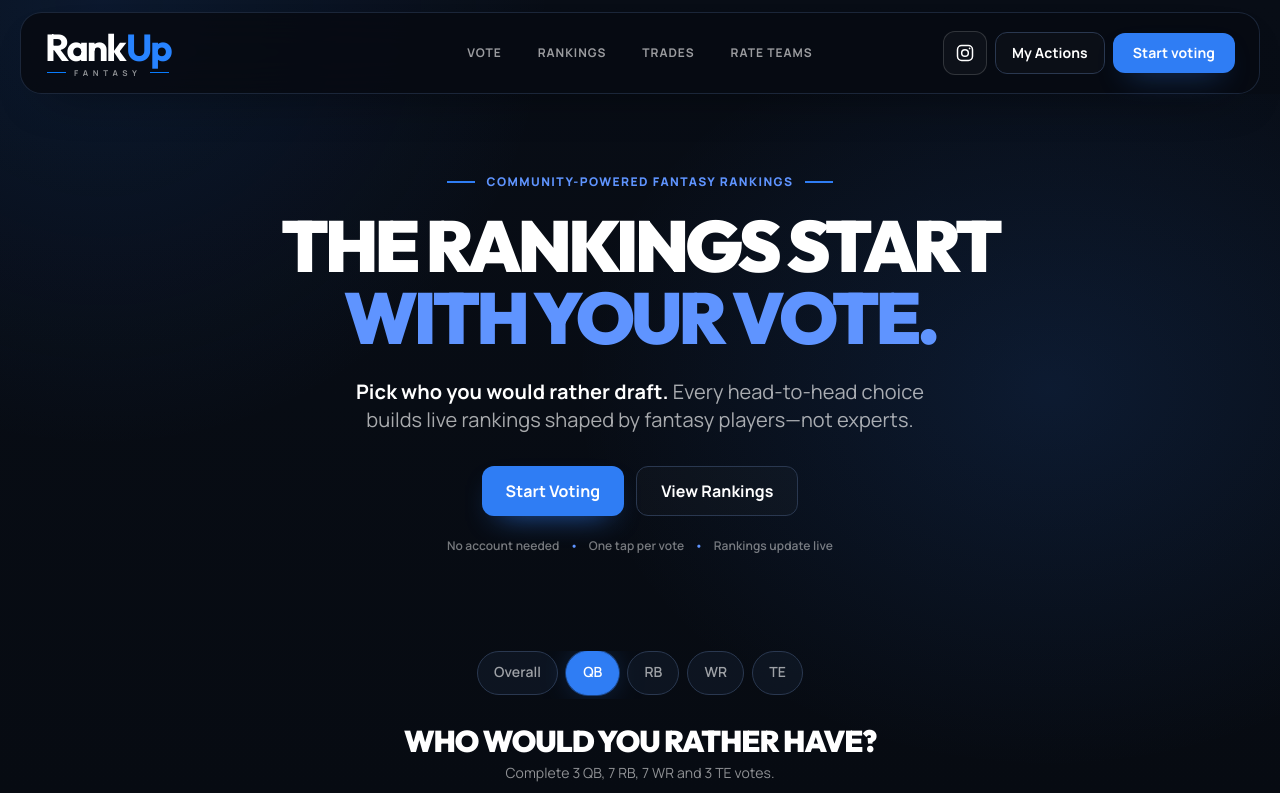
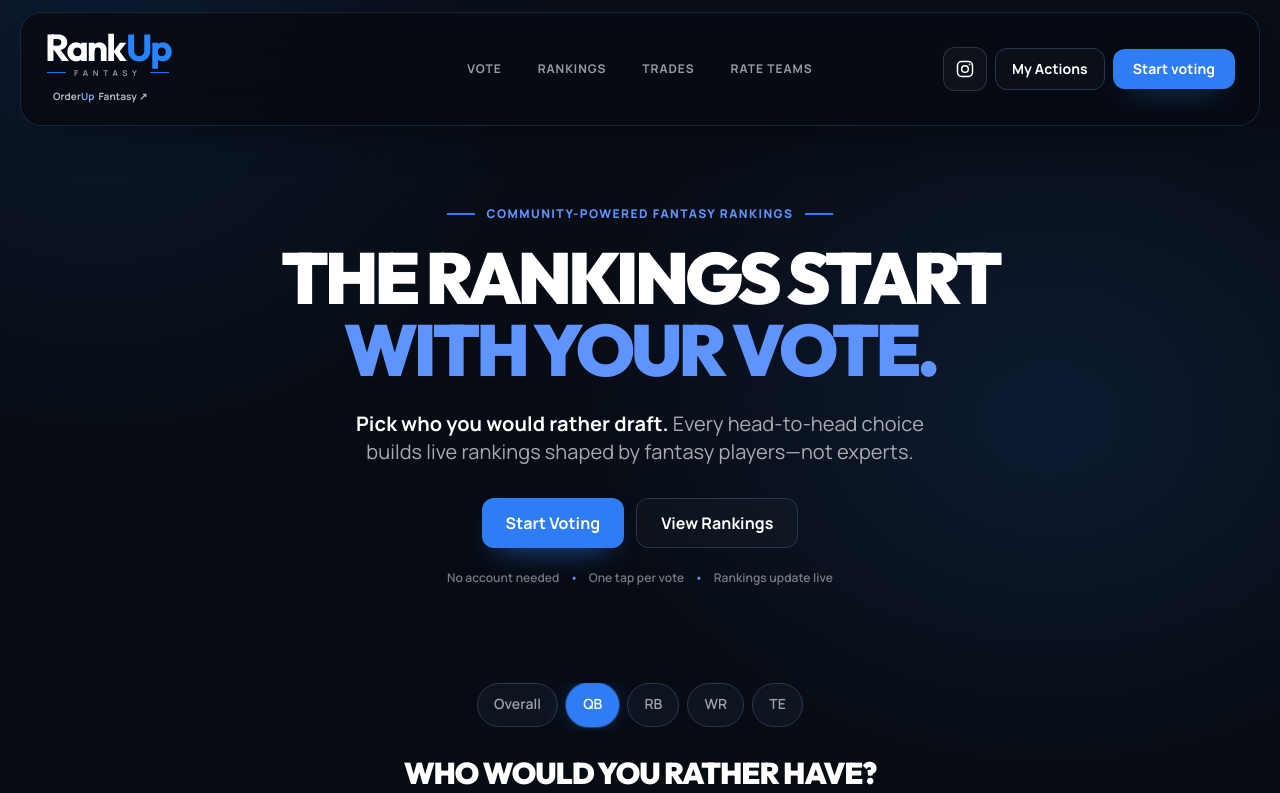
Before and after one commit to mfitzclarence-oss/rankerfantasy, a Next.js app: page / in a window 1280 px wide. Shown: the top 793 px of the page. Built offline with nearby package versions, Linux system fonts and the light colour scheme; no server answers; the database is empty.

Commit message:
Link OrderUp from RankUp header

```diff
--- a/components/Nav.tsx
+++ b/components/Nav.tsx
@@ -16,6 +16,16 @@ export function Nav() {
           <Link href="/" className="flex items-center py-1" aria-label="RankUp Fantasy home">
             <BrandWordmark />
           </Link>
+          <a
+            href="https://www.orderupfantasy.com/"
+            target="_blank"
+            rel="noopener noreferrer"
+            aria-label="Visit OrderUp Fantasy (opens in a new tab)"
+            className="absolute left-2 top-1/2 flex h-11 w-[4.5rem] -translate-y-1/2 flex-col items-center justify-center rounded-lg text-[10px] font-bold leading-tight text-white/70 transition-colors hover:bg-white/5 hover:text-white focus-visible:outline focus-visible:outline-2 focus-visible:outline-accent md:static md:h-8 md:w-auto md:translate-y-0 md:flex-row md:gap-1 md:px-2"
+          >
+            <span>Order<span className="text-accent-bright">Up</span></span>
+            <span>Fantasy ↗</span>
+          </a>
         </div>
 
         <nav className="hidden items-center justify-center gap-1 md:flex" aria-label="Main navigation">
@@ -23,7 +33,7 @@ export function Nav() {
             <Link
               key={l.href}
               href={l.href as any}
-              className="rounded-lg px-4 py-2 text-xs font-bold uppercase tracking-[0.08em] text-white/60 transition-colors hover:bg-ink-800 hover:text-white"
+              className="rounded-lg px-2 py-2 text-xs font-bold uppercase tracking-[0.08em] text-white/60 transition-colors hover:bg-ink-800 hover:text-white lg:px-4"
             >
               {l.label}
             </Link>
@@ -31,26 +41,11 @@ export function Nav() {
         </nav>
 
         <div className="absolute right-2 top-1/2 flex -translate-y-1/2 items-center gap-2 sm:right-3 md:static md:translate-y-0 md:justify-self-end">
-          <a
-            href="https://www.instagram.com/styleupfantasy/"
-            target="_blank"
-            rel="noopener noreferrer"
-            aria-label="StyleUpFantasy on Instagram (opens in a new tab)"
-            title="@StyleUpFantasy on Instagram"
-            className="flex h-11 w-11 shrink-0 items-center justify-center rounded-xl border border-white/15 bg-white/[0.03] text-white transition-colors hover:border-accent/60 hover:bg-accent/10 hover:text-accent-bright focus-visible:outline focus-visible:outline-2 focus-visible:outline-offset-2 focus-visible:outline-accent"
-          >
-            <svg width="20" height="20" viewBox="0 0 24 24" fill="none" stroke="currentColor" strokeWidth="1.8" aria-hidden="true">
-              <rect x="3" y="3" width="18" height="18" rx="5" />
-              <circle cx="12" cy="12" r="4" />
-              <circle cx="17.5" cy="6.5" r="1" fill="currentColor" stroke="none" />
-            </svg>
+          <a href="https://www.instagram.com/styleupfantasy/" target="_blank" rel="noopener noreferrer" aria-label="StyleUpFantasy on Instagram (opens in a new tab)" title="@StyleUpFantasy on Instagram" className="flex h-11 w-11 shrink-0 items-center justify-center rounded-xl border border-white/15 bg-white/[0.03] text-white transition-colors hover:border-accent/60 hover:bg-accent/10 hover:text-accent-bright focus-visible:outline focus-visible:outline-2 focus-visible:outline-offset-2 focus-visible:outline-accent">
+            <svg width="20" height="20" viewBox="0 0 24 24" fill="none" stroke="currentColor" strokeWidth="1.8" aria-hidden="true"><rect x="3" y="3" width="18" height="18" rx="5" /><circle cx="12" cy="12" r="4" /><circle cx="17.5" cy="6.5" r="1" fill="currentColor" stroke="none" /></svg>
           </a>
-          <Link href={'/actions' as any} className="btn-secondary hidden !px-4 !py-2.5 text-sm md:inline-flex">
-            My Actions
-          </Link>
-          <Link href="/vote" className="btn-primary hidden !px-5 !py-2.5 text-sm md:inline-flex">
-            Start voting
-          </Link>
+          <Link href={'/actions' as any} className="btn-secondary hidden !px-4 !py-2.5 text-sm xl:inline-flex">My Actions</Link>
+          <Link href="/vote" className="btn-primary hidden !px-5 !py-2.5 text-sm lg:inline-flex">Start voting</Link>
         </div>
       </div>
     </header>
```
